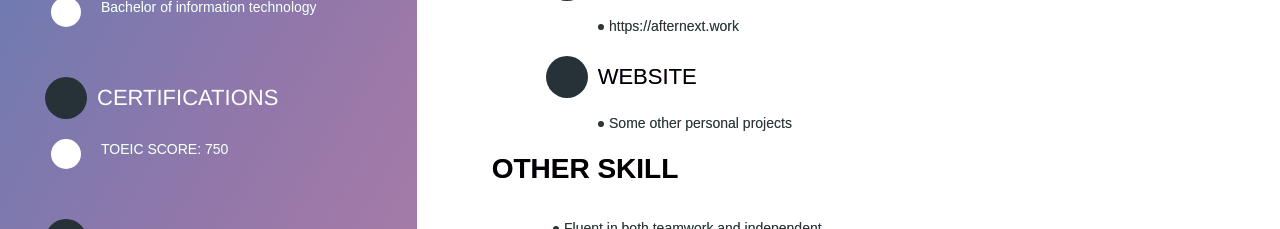
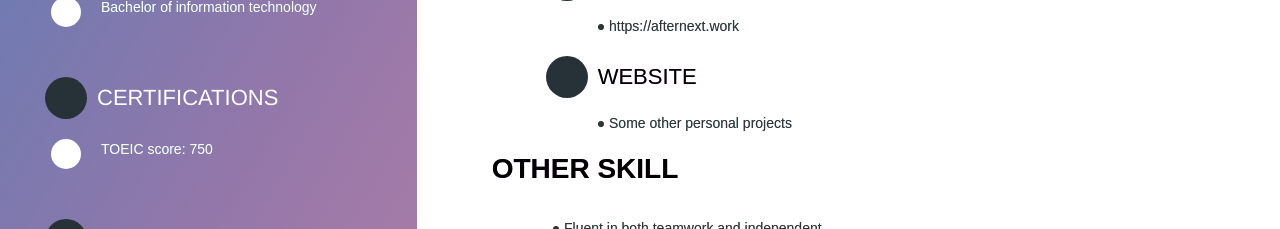
Before and after one commit to hungswifty/HungDoCV, a Vue app: page / in a window 1280 px wide. Shown: the part 820-1049 px from the top of the page. Built offline with nearby package versions, Linux system fonts and the light colour scheme; some icons are missing.

Commit message:
Update App.vue

```diff
--- a/src/App.vue
+++ b/src/App.vue
@@ -46,7 +46,7 @@
             <ul>
               <li class="flex">
                 <i class="fas fa-school circle circle--small circle--white"></i>
-                <div>TOEIC SCORE: 750</div><br>
+                <div>TOEIC score: 750</div><br>
               </li>
             </ul>
           </div>
```
